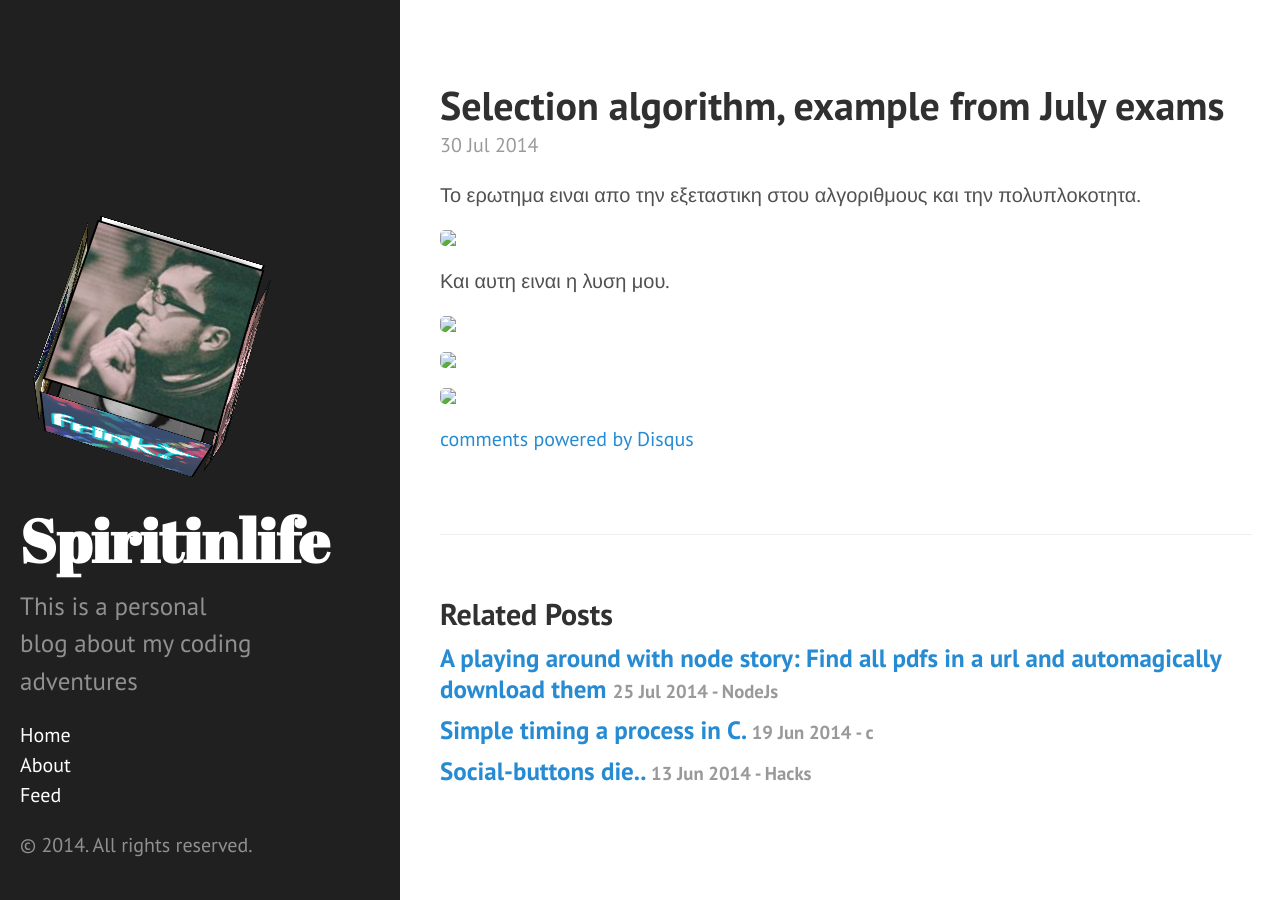
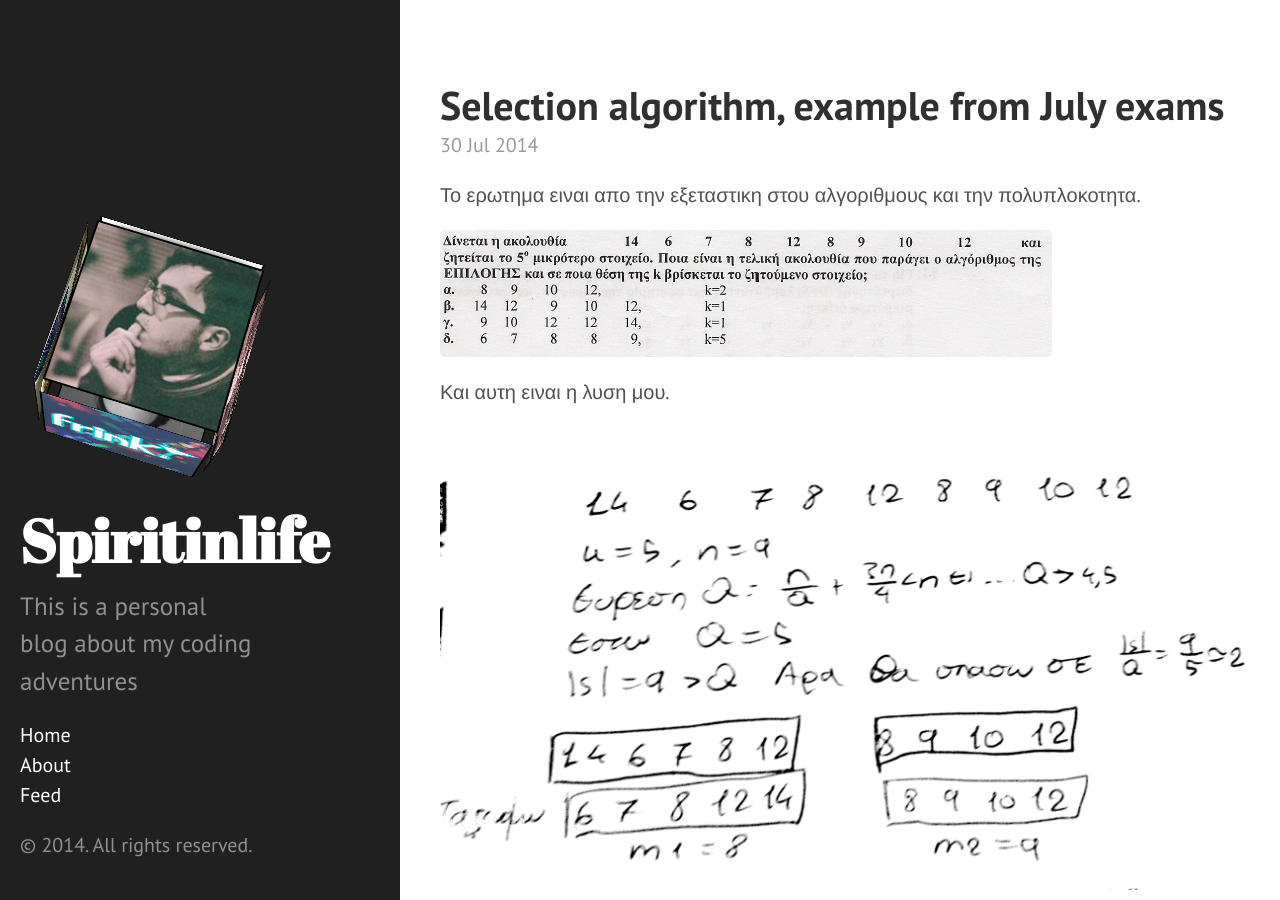
Before and after one commit to spiritinlife/spiritinlife.github.io, a Jekyll site: the page built from _posts/2014-07-30-selection-example-solution.markdown, in a window 1280 px wide and 900 px high. Built offline with Jekyll 4.4.1, drawn with Linux system fonts in a browser that asks for light colours; Markdown is read by kramdown in place of the engine named in the settings; comment, search, counter and statistics services are not loaded.

Commit message:
Sxolh/selection example

```diff
--- a/_posts/2014-07-30-selection-example-solution.markdown
+++ b/_posts/2014-07-30-selection-example-solution.markdown
@@ -8,12 +8,12 @@
 
 Το ερωτημα ειναι απο την εξεταστικη στου αλγοριθμους και την πολυπλοκοτητα.
 
-<img src="../images/sxolh_algorithms_selection_question.png">
+<img src="/images/sxolh_algorithms_selection_question.png">
 
 Και αυτη ειναι η λυση μου.
 
-<img src="../images/sxolh_algortihms_selection_1.jpg">
+<img src="/images/sxolh_algortihms_selection_1.jpg">
 
-<img src="../images/sxolh_algortihms_selection_2.jpg">
+<img src="/images/sxolh_algortihms_selection_2.jpg">
 
-<img src="../images/sxolh_algortihms_selection_3.jpg">
+<img src="/images/sxolh_algortihms_selection_3.jpg">
```
